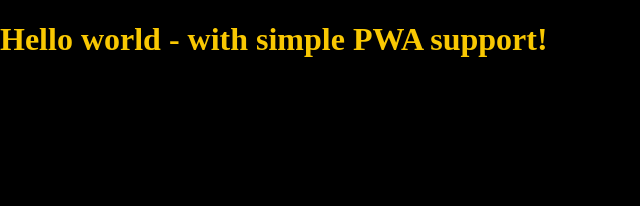
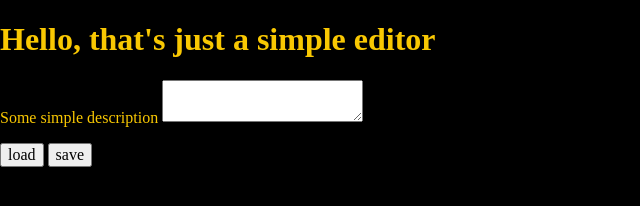
Before and after one commit to Raviraven/html-simple-editor-local-storage, a website: page src/content/index.html in a window 1280 px wide. Shown: the whole page, without its empty margins (0-640 px from the left). Drawn offline with nearby package versions, Linux system fonts and the light colour scheme; files that its build step writes are made by us from their sources.

Commit message:
html: basic DOM implemented

```diff
--- a/package.json
+++ b/package.json
@@ -36,7 +36,7 @@
     "gulp-postcss": "^8.0.0",
     "gulp-sass": "^4.0.2",
     "gulp-sourcemaps": "^2.6.5",
-    "node-sass": "^4.12.0",
+    "node-sass": "^4.13.1",
     "through2": "^3.0.1",
     "vinyl-named": "^1.1.0",
     "webpack": "^4.35.3",
--- a/src/content/index.html
+++ b/src/content/index.html
@@ -1,10 +1,11 @@
 <!DOCTYPE html>
 <html lang="en">
+
 <head>
   <meta charset="UTF-8" />
   <meta name="viewport" content="width=device-width, initial-scale=1.0" />
   <meta http-equiv="X-UA-Compatible" content="ie=edge" />
-    <title>Site title</title>
+  <title>Simple editor</title>
   <meta name="description" content="Description" />
 
   <!-- Title -->
@@ -18,23 +19,39 @@
 
   <link rel="manifest" href="manifest.json" />
   <meta name="apple-mobile-web-app-capable" content="yes" />
-    <link
-      rel="apple-touch-icon"
-      sizes="192x192"
-      href="assets/pwa/icons/icon-192x192.png"
-    />
+  <link rel="apple-touch-icon" sizes="192x192" href="assets/pwa/icons/icon-192x192.png" />
 
-    <link
-      rel="icon"
-      type="image/png"
-      href="assets/pwa/icons/icon-192x192.png"
-    />
+  <link rel="icon" type="image/png" href="assets/pwa/icons/icon-192x192.png" />
 
   <link rel="stylesheet" href="css/main.css" />
 </head>
+
 <body>
-    <h1>Hello world - with simple PWA support!</h1>
+  <header class="site-header">
+    <h1>Hello, that's just a simple editor</h1>
+  </header>
+
+  <main class="content">
+		<section class="container">
+			<form class="container-form" action="#">
+				<p>
+					<label for="description">Some simple description</label>
+					<textarea id="description" class="container-form__description container-form__description--js">
+
+					</textarea>
+				</p>
+
+				<input class="container-form__load container-form__load--js" type="button" value="load"/>
+				<input class="container-form__save container-form__save--js" type="button" value="save"/>
+			</form>
+		</section>
+  </main>
+
+  <footer class="footer">
+
+  </footer>
 
   <script src="js/main.js"></script>
 </body>
+
 </html>
```
Also changed, not shown: 1 other file. Lines whose indentation alone changed are shown as unchanged.
